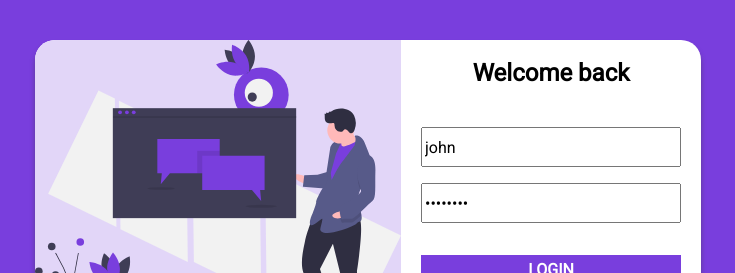
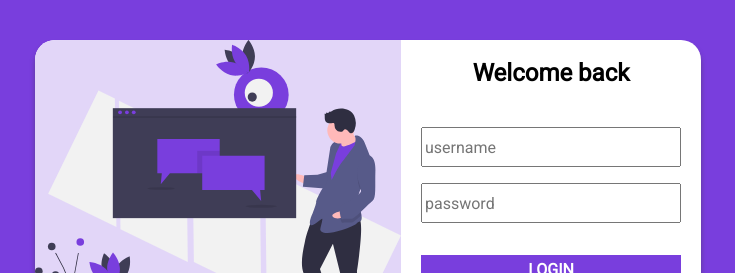
Before and after one commit to Kirbyasdf/Chat-App-auth-sql-RTK-Q-sockets, a React (Create React App) app in the folder client/: page /login in a window 1280 px wide. Shown: the top 273 px of the page, without its empty margins (272-1007 px from the left). Built offline with nearby package versions, Linux system fonts and the light colour scheme; no server answers.

Commit message:
react state clean up

```diff
--- a/client/src/components/auth/Login.js
+++ b/client/src/components/auth/Login.js
@@ -7,8 +7,8 @@ import "./Auth.scss";
 const { REACT_APP_BASE_URL } = process.env;
 
 const Login = ({ history }) => {
-	const [username, setUsername] = useState("john");
-	const [password, setPassword] = useState("12341234");
+	const [username, setUsername] = useState("");
+	const [password, setPassword] = useState("");
 
 	const submitForm = async (e) => {
 		e.preventDefault();
--- a/client/src/components/auth/Register.js
+++ b/client/src/components/auth/Register.js
@@ -7,8 +7,8 @@ import "./Auth.scss";
 const { REACT_APP_BASE_URL } = process.env;
 
 const Register = () => {
-	const [username, setUsername] = useState("bBALLer");
-	const [password, setPassword] = useState("125");
+	const [username, setUsername] = useState("");
+	const [password, setPassword] = useState("");
 
 	const submitForm = async (e) => {
 		e.preventDefault();
```
